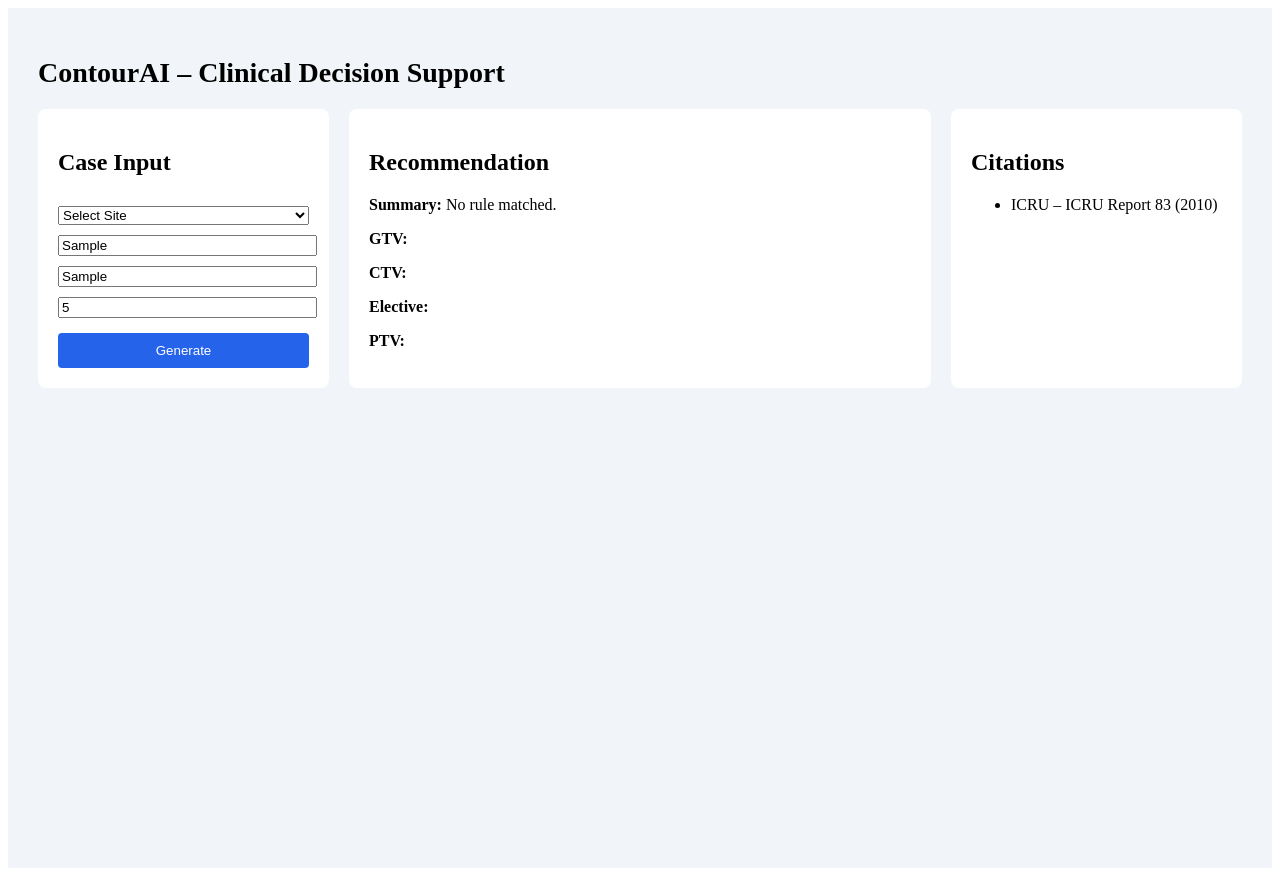
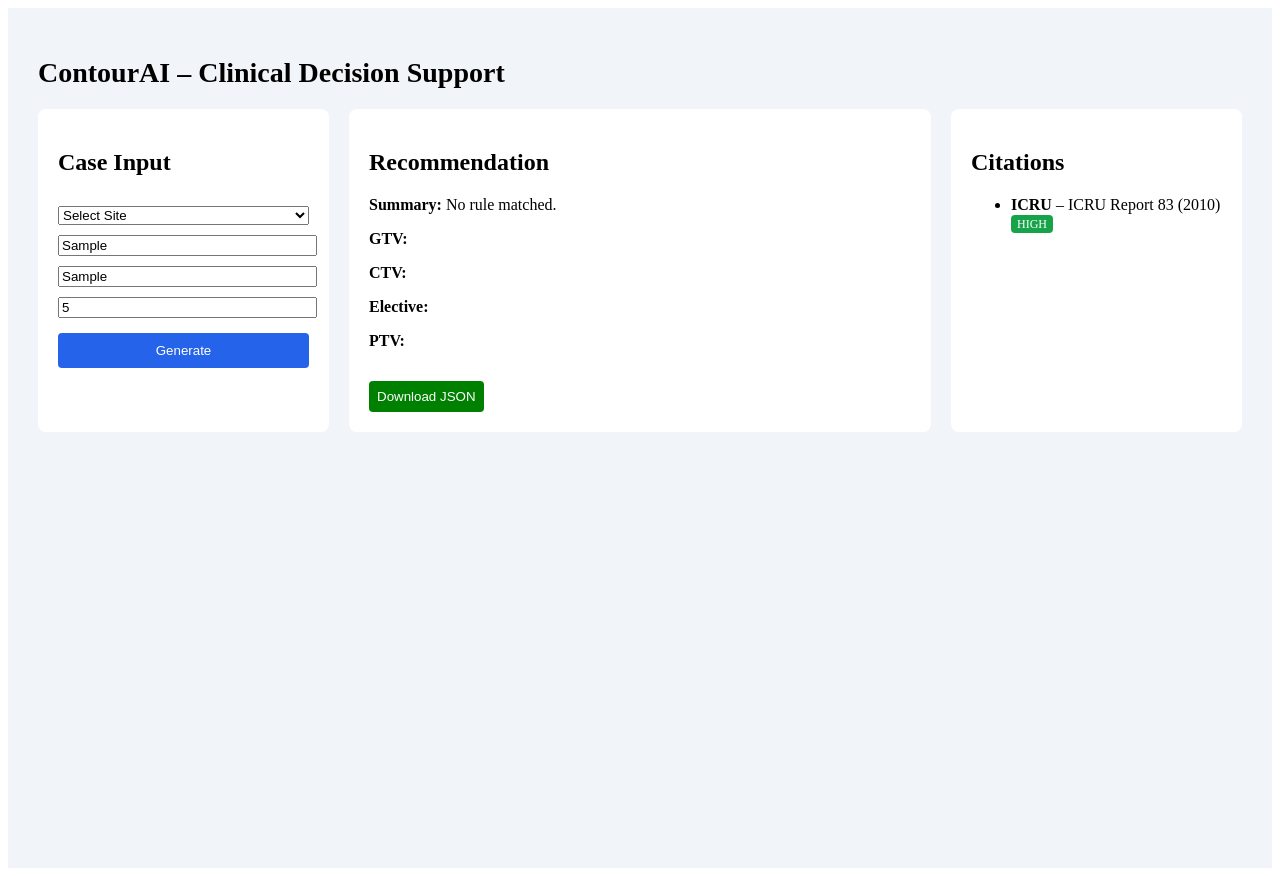
Before and after one commit to Bubblycommandant/Contourai, a Next.js app: page / in a window 1280 px wide. Both pictures are taken after typing "Sample", "Sample", "5" into the empty fields and a click on the button "Generate". Built offline with nearby package versions, Linux system fonts and the light colour scheme.

Commit message:
Update page.tsx

```diff
--- a/app/page.tsx
+++ b/app/page.tsx
@@ -15,6 +15,18 @@ export default function Home() {
 
   const handleGenerate = () => {
     setResult(generateRecommendation(form));
+  };
+
+  const downloadJSON = () => {
+    if (!result) return;
+    const blob = new Blob([JSON.stringify(result, null, 2)], {
+      type: "application/json",
+    });
+    const url = URL.createObjectURL(blob);
+    const a = document.createElement("a");
+    a.href = url;
+    a.download = "contourai-report.json";
+    a.click();
   };
 
   return (
@@ -89,6 +101,20 @@ export default function Home() {
               <p><strong>CTV:</strong> {result.ctv}</p>
               <p><strong>Elective:</strong> {result.elective}</p>
               <p><strong>PTV:</strong> {result.ptv}</p>
+
+              <button
+                onClick={downloadJSON}
+                style={{
+                  marginTop: 15,
+                  padding: 8,
+                  backgroundColor: "green",
+                  color: "white",
+                  border: "none",
+                  borderRadius: 4,
+                }}
+              >
+                Download JSON
+              </button>
             </>
           ) : (
             <p style={{ color: "#64748b" }}>
@@ -104,8 +130,26 @@ export default function Home() {
           {result ? (
             <ul>
               {result.citations.map((c, i) => (
-                <li key={i} style={{ marginBottom: 8 }}>
-                  {c.organization} – {c.title} ({c.year})
+                <li key={i} style={{ marginBottom: 10 }}>
+                  <div>
+                    <strong>{c.organization}</strong> – {c.title} ({c.year})
+                  </div>
+                  <span
+                    style={{
+                      fontSize: 12,
+                      padding: "2px 6px",
+                      borderRadius: 4,
+                      backgroundColor:
+                        c.evidence === "HIGH"
+                          ? "#16a34a"
+                          : c.evidence === "MEDIUM"
+                          ? "#f59e0b"
+                          : "#dc2626",
+                      color: "white",
+                    }}
+                  >
+                    {c.evidence}
+                  </span>
                 </li>
               ))}
             </ul>
```
